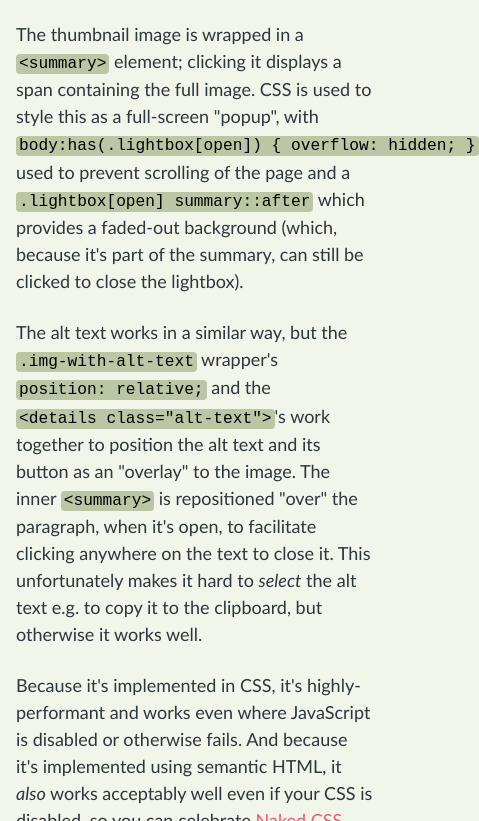
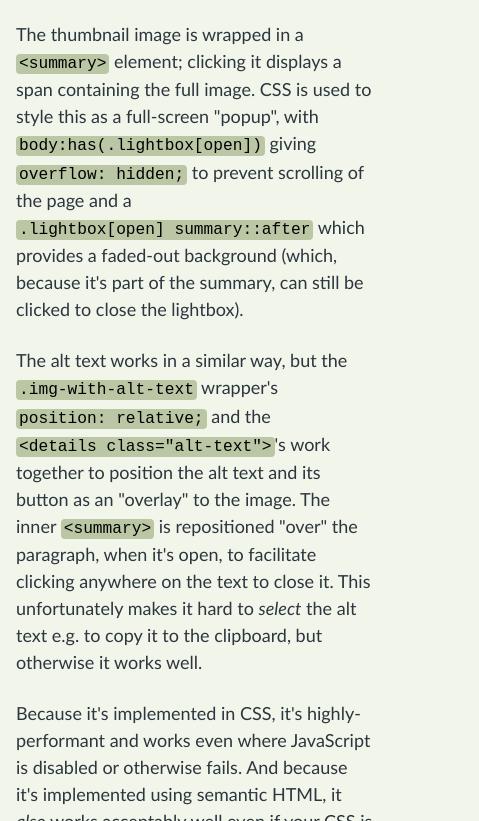
Before and after one commit to Dan-Q/figure-lightbox-alttext-css, a plain HTML site: page index.html in a window 390 px wide. Shown: the part 1367-2188 px from the top of the page, 479 px wide, since content can reach past the window. Drawn offline with Linux system fonts and the light colour scheme.

Commit message:
Improved responsiveness of narrow screens

```diff
--- a/index.html
+++ b/index.html
@@ -53,7 +53,7 @@
       </p>
       <p>
         The thumbnail image is wrapped in a <code>&lt;summary&gt;</code> element; clicking it displays a span containing the full image. CSS is used to style
-        this as a full-screen "popup", with <code>body:has(.lightbox[open]) { overflow: hidden; }</code> used to prevent scrolling of the page and a
+        this as a full-screen "popup", with <code>body:has(.lightbox[open])</code> giving <code>overflow: hidden;</code> to prevent scrolling of the page and a
         <code>.lightbox[open] summary::after</code> which provides a faded-out background (which, because it's part of the summary, can still be clicked to
         close the lightbox).
       </p>
```
